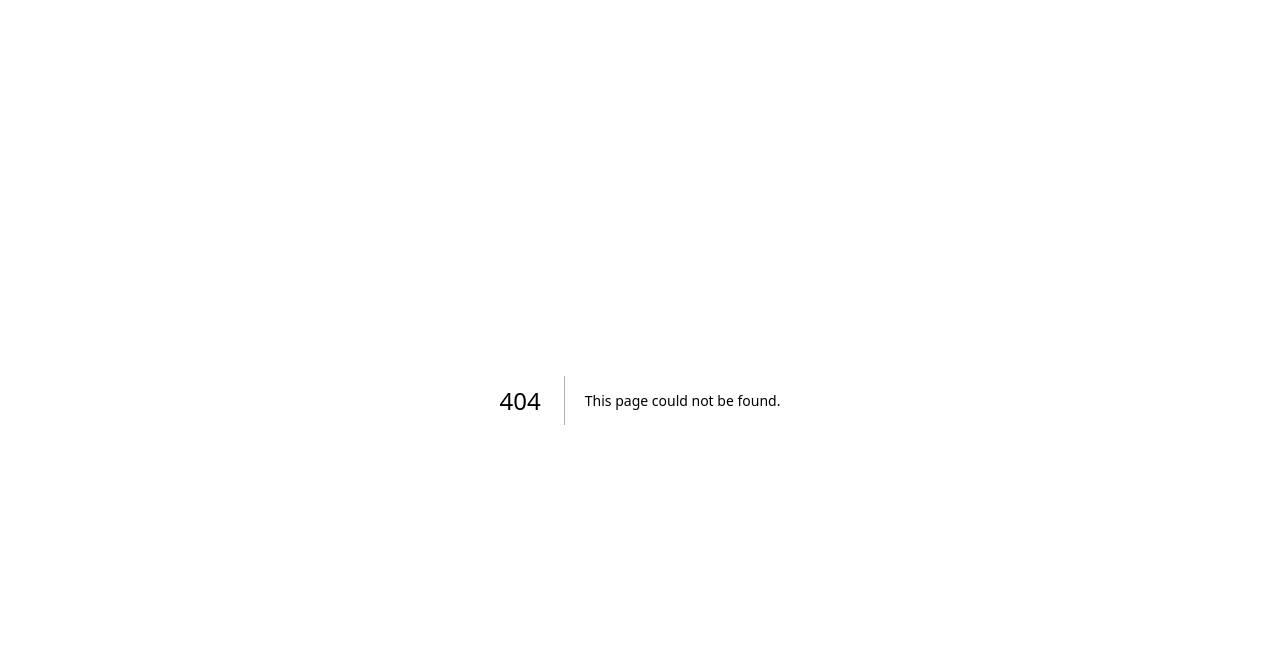
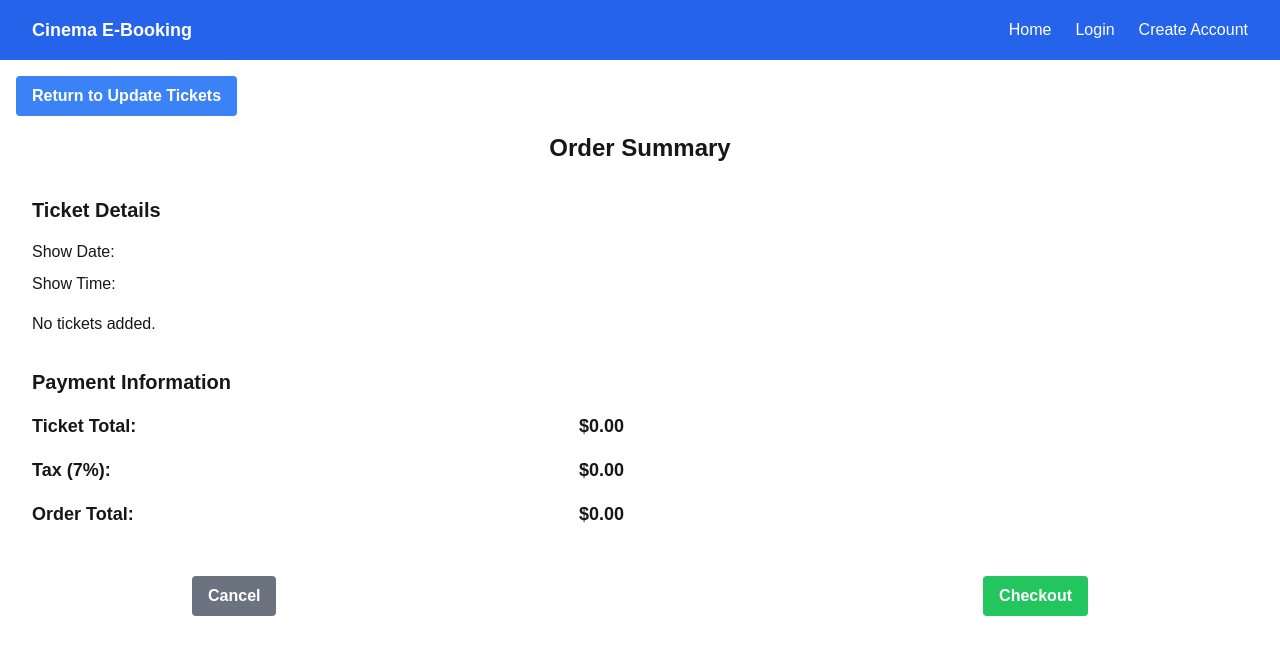
Before and after one commit to nikita-jha/cinema_booking_service, a Next.js app: page /summary in a window 1280 px wide. Before the commit this address had no page. Shown: the top 654 px of the page. Built offline with nearby package versions, Linux system fonts and the light colour scheme.

Commit message:
Summary page to provide functionality for viewing what you are adding to cart

```diff
--- /dev/null
+++ b/src/app/summary/page.tsx
@@ -0,0 +1,169 @@
+"use client";
+
+import { useSearchParams } from 'next/navigation';
+import React, { useState, useEffect } from 'react';
+import Navbar from '../../components/Navbar';
+import Link from 'next/link';
+
+const CHILD_PRICE = 10.00;
+const ADULT_PRICE = 20.00;
+const SENIOR_PRICE = 12.00;
+const TAX_RATE = 0.07;
+
+const OrderSummaryPage = () => {
+  const searchParams = useSearchParams();
+  const numTickets = searchParams.get('numTickets');
+  const ages = searchParams.get('ages');
+  const showTime = searchParams.get('showTime');
+  const showDate = searchParams.get('showDate');
+  const trailerPictureUrl = searchParams.get('trailerPictureUrl');
+  const title = searchParams.get('title');
+
+  const [ticketList, setTicketList] = useState<string[]>([]);
+  const [totalTickets, setTotalTickets] = useState<number>(0);
+  const [selectedShowTime, setSelectedShowTime] = useState<string>('');
+  const [selectedShowDate, setSelectedShowDate] = useState<string>('');
+  const [trailerUrl, setTrailerUrl] = useState<string>('');
+
+  useEffect(() => {
+    if (numTickets) setTotalTickets(parseInt(numTickets, 10));
+    if (ages) setTicketList(JSON.parse(ages));
+    if (showTime) setSelectedShowTime(showTime);
+    if (showDate) setSelectedShowDate(showDate);
+    if (trailerPictureUrl) setTrailerUrl(trailerPictureUrl);
+  }, [numTickets, ages, showTime, showDate, trailerPictureUrl]);
+
+  const handleDeleteTicket = (index: number) => {
+    const newTicketList = [...ticketList];
+    newTicketList.splice(index, 1);
+    setTicketList(newTicketList);
+    setTotalTickets(newTicketList.length);
+  };
+
+  const handleCancel = () => {
+    window.location.href = '/';
+  };
+
+  const handleConfirm = () => {
+    window.location.href = '/checkout';
+  };
+
+  const getTicketPrice = (age: string) => {
+    const ageNum = parseInt(age, 10);
+    if (ageNum <= 13) return CHILD_PRICE;
+    if (ageNum >= 65) return SENIOR_PRICE;
+    return ADULT_PRICE;
+  };
+
+  const getTicketType = (age: string) => {
+    const ageNum = parseInt(age, 10);
+    if (ageNum <= 13) return 'CHILD';
+    if (ageNum >= 65) return 'SENIOR';
+    return 'ADULT';
+  };
+
+  const orderTotal = ticketList.reduce((total, age) => total + getTicketPrice(age), 0);
+  const taxAmount = orderTotal * TAX_RATE;
+  const overallTotal = orderTotal + taxAmount;
+
+  return (
+    <div>
+      <Navbar />
+      <div className="container mx-auto p-4">
+        <Link
+          href={{
+            pathname: '/booking',
+            query: {
+              title,
+              trailerPictureUrl,
+            },
+          }}
+        >
+          <button className="bg-blue-500 hover:bg-blue-700 text-white font-bold py-2 px-4 rounded mb-4">
+            Return to Update Tickets
+          </button>
+        </Link>
+        <h1 className="text-2xl font-bold mb-4 text-center">Order Summary</h1>
+        <div className="flex">
+          {trailerUrl && (
+            <div className="w-1/2 p-4">
+              <img
+                src={trailerUrl}
+                alt="Trailer"
+                className="w-full max-w-md max-h-96 mb-4 object-contain"
+              />
+            </div>
+          )}
+          <div className="w-1/2 p-4">
+            <h2 className="text-xl font-semibold mb-4">Ticket Details</h2>
+            <p className="mb-2">Show Date: {selectedShowDate}</p>
+            <p className="mb-4">Show Time: {selectedShowTime}</p>
+            {ticketList.length > 0 ? (
+              <ul className="mb-4">
+                {ticketList.map((age, index) => (
+                  <li key={index} className="flex justify-between items-center mb-2">
+                    <span>Ticket {index + 1}: {getTicketType(age)} (Age {age})</span>
+                    <span>${getTicketPrice(age).toFixed(2)}</span>
+                    <button
+                      onClick={() => handleDeleteTicket(index)}
+                      className="bg-red-500 hover:bg-red-700 text-white font-bold py-1 px-2 rounded"
+                    >
+                      Delete
+                    </button>
+                  </li>
+                ))}
+              </ul>
+            ) : (
+              <p>No tickets added.</p>
+            )}
+            <div className="mt-8">
+              <h2 className="text-xl font-semibold mb-4">Payment Information</h2>
+              <div className="flex justify-between items-center mb-4">
+                <span className="text-lg font-semibold">Ticket Total:</span>
+                <span className="text-lg font-semibold">${orderTotal.toFixed(2)}</span>
+              </div>
+              <div className="flex justify-between items-center mb-4">
+                <span className="text-lg font-semibold">Tax (7%):</span>
+                <span className="text-lg font-semibold">${taxAmount.toFixed(2)}</span>
+              </div>
+              <div className="flex justify-between items-center mb-4">
+                <span className="text-lg font-semibold">Order Total:</span>
+                <span className="text-lg font-semibold">${overallTotal.toFixed(2)}</span>
+              </div>
+            </div>
+          </div>
+        </div>
+        <div className="flex justify-between w-full max-w-4xl mx-auto mt-4">
+          <button
+            onClick={handleCancel}
+            className="bg-gray-500 hover:bg-gray-700 text-white font-bold py-2 px-4 rounded"
+          >
+            Cancel
+          </button>
+          <Link
+            href={{
+              pathname: '/checkout',
+              query: {
+                numTickets,
+                ages,
+                showTime,
+                showDate,
+                trailerPictureUrl,
+                title,
+                orderTotal: orderTotal.toFixed(2),
+                taxAmount: taxAmount.toFixed(2),
+                overallTotal: overallTotal.toFixed(2),
+              },
+            }}
+          >
+            <button className="bg-green-500 hover:bg-green-700 text-white font-bold py-2 px-4 rounded">
+              Checkout
+            </button>
+          </Link>
+        </div>
+      </div>
+    </div>
+  );
+};
+
+export default OrderSummaryPage;
```
